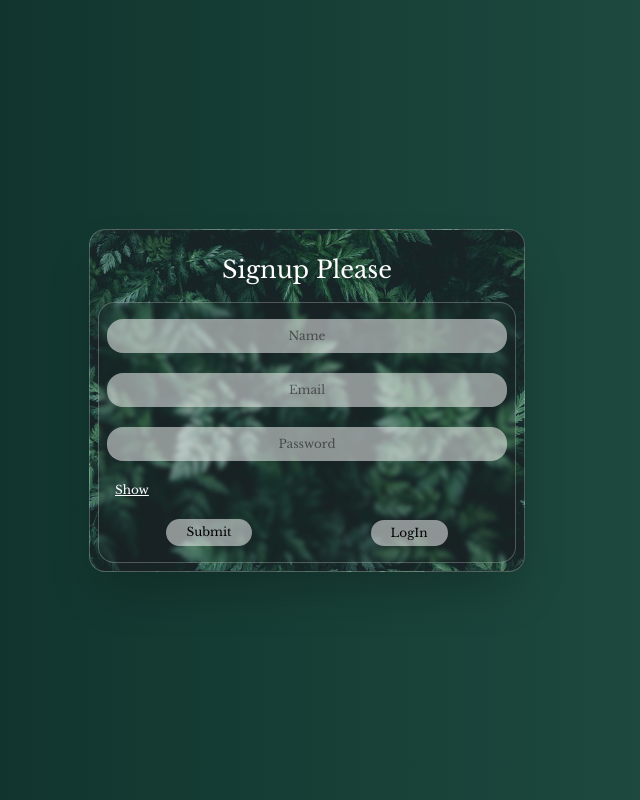
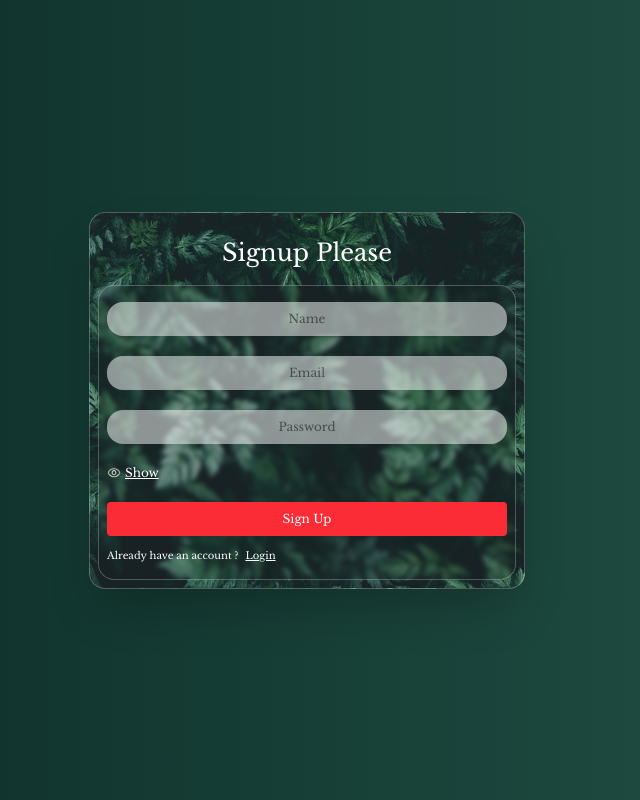
Before and after one commit to Kartikey-Singh-Gahlot/KeepNotes, a React (Vite) app in the folder frontend/: page /signup in a window 1280 px wide. Shown: the whole page, without its empty margins (333-973 px from the left). Built offline with nearby package versions, Linux system fonts and the light colour scheme; no server answers.

Commit message:
restyled credential forms

```diff
--- a/frontend/src/AuthPages/SignIn.jsx
+++ b/frontend/src/AuthPages/SignIn.jsx
@@ -6,7 +6,7 @@ import { baseURL } from "../tools";
 export default function SignIn(){
 
  let [formData, setFormData] = useState({email:"", password:""});
- let [passStat, setPassStat] = useState({type:"password", status:"Show"})
+ let [passStat, setPassStat] = useState({type:"password", status:"Show", src:"/eyeOpenIcon.png"})
  const navigate = useNavigate();
 
  function trgrChange(e){
@@ -43,12 +43,12 @@ export default function SignIn(){
   function trgrShowPass(){
     if(passStat.type=="password"){
       setPassStat((prev)=>{
-        return {...prev,type:"text",status:"Hide"};
+        return {...prev,type:"text",status:"Hide",src:"/eyeCloseIcon.png"};
       });
     }
     else{
       setPassStat((prev)=>{
-        return {...prev,type:"password",status:"Show"};
+        return {...prev,type:"password",status:"Show",src:"/eyeOpenIcon.png"};
       });
     }
   }
@@ -65,17 +65,23 @@ export default function SignIn(){
             <div className="bg-[#1e1f1e20] backdrop-blur-[4px] rounded-2xl border-[#f5f5f542] border-[1px]">
 
 
-                 <form className="flex flex-col justify-center gap-5  px-2 py-4" onSubmit={trgrSubmission}>
-                       <input  className=" hover:bg-[#0B2B26] hover:text-white rounded-2xl bg-[#f5f5f589]  text-[black] text-[12px] text-center py-2 px-2   min-[500px]:w-100 w-[70vw] box-border overflow-clip" name="email"    type="email"    onChange={trgrChange} value={formData.name} placeholder="Email"/>
-                       <input  className=" hover:bg-[#0B2B26] hover:text-white rounded-2xl bg-[#f5f5f589]  text-[black] text-[12px] text-center py-2 px-2   min-[500px]:w-100 w-[70vw] box-border overflow-clip" name="password" type={passStat.type} onChange={trgrChange} value={formData.password} placeholder="Password"/>
+                 <form className="flex flex-col justify-center gap-3 px-2 py-4" onSubmit={trgrSubmission}>
+                       <div className="w-full flex flex-col gap-5">
+                            <input  className=" hover:bg-[#0B2B26] hover:text-white rounded-2xl bg-[#f5f5f589]  text-[black] text-[12px] text-center py-2 px-2   min-[500px]:w-100 w-[70vw] box-border overflow-clip" name="email"    type="email"    onChange={trgrChange} value={formData.name} placeholder="Email"/>
+                            <input  className=" hover:bg-[#0B2B26] hover:text-white rounded-2xl bg-[#f5f5f589]  text-[black] text-[12px] text-center py-2 px-2   min-[500px]:w-100 w-[70vw] box-border overflow-clip" name="password" type={passStat.type} onChange={trgrChange} value={formData.password} placeholder="Password"/>
+                       </div>
 
-                       <h1 className="px-2 w-full underline text-[12px]" onClick={trgrShowPass}>{passStat.status}</h1>
-
-                       <div className="w-full flex justify-around">
-                           <button className="hover:bg-[#0B2B26] hover:text-white  px-5 py-1 rounded-2xl bg-[#f5f5f589]  text-[black] text-[12px]" type="submit">Submit</button>
-                           <Link to={"/signup"}>
-                               <button className="hover:bg-[#0B2B26] hover:text-white px-5 py-1 rounded-2xl bg-[#f5f5f589]  text-[black] text-[12px]" type="button">SignUp</button>
-                           </Link>
+                       <div className="w-full flex justify-left">
+                            <div className="flex justify-center gap-1 items-center cursor-pointer" onClick={trgrShowPass}>
+                                <img src={passStat.src} className="h-3.5"/>
+                                <h1 className="underline text-[10px] cursor-pointer" >{passStat.status}</h1>
+                            </div>
+                       </div>
+                       <div className="w-full flex flex-col gap-3">
+                           <button className="hover:bg-[white] hover:text-black   py-2 rounded-[4px] bg-red-500  text-white text-[12px] cursor-pointer" type="submit">Login</button>
+                           <h1 className="text-[10px] w-full text-left">
+                             Don't have an account ? <Link className="underline px-1" to={"/signup"}>Create One </Link>
+                           </h1>
                        </div>
                  </form>
              </div>
--- a/frontend/src/AuthPages/SignUp.jsx
+++ b/frontend/src/AuthPages/SignUp.jsx
@@ -6,7 +6,7 @@ export default function SignUp(){
 
  const navigate = useNavigate();
  let [formData, setFormData] = useState({name:"", email:"", password:""});
- let [passStat, setPassStat] = useState({type:"password", status:"Show"})
+ let [passStat, setPassStat] = useState({type:"password", status:"Show",src:"/eyeOpenIcon.png"})
 
  function trgrChange(e){
    e.preventDefault();
@@ -43,12 +43,12 @@ export default function SignUp(){
  function trgrShowPass(){
     if(passStat.type=="password"){
       setPassStat((prev)=>{
-        return {...prev,type:"text",status:"Hide"};
+        return {...prev,type:"text",status:"Hide",src:"/eyeCloseIcon.png"};
       });
     }
     else{
       setPassStat((prev)=>{
-        return {...prev,type:"password",status:"Show"};
+        return {...prev,type:"password",status:"Show",src:"/eyeOpenIcon.png"};
       });
     }
   }
@@ -63,17 +63,25 @@ export default function SignUp(){
           <div className="bg-[#1e1f1e20] backdrop-blur-[2px] rounded-2xl border-[#f5f5f542] border-[1px]">
 
                     <form  className="flex flex-col justify-center gap-5  px-2 py-4" onSubmit={trgrSubmission}>
-                        <input  className="hover:bg-[#0B2B26] hover:text-white rounded-2xl bg-[#f5f5f589]  text-[black] text-[12px] text-center py-2 px-2   min-[500px]:w-100 w-[70vw] box-border overflow-clip" name="name"     type="name"     value={formData.name} onChange={trgrChange} placeholder="Name"/>
-                        <input  className="hover:bg-[#0B2B26] hover:text-white rounded-2xl bg-[#f5f5f589]  text-[black] text-[12px] text-center py-2 px-2   min-[500px]:w-100 w-[70vw] box-border overflow-clip" name="email"    type="email"    value={formData.email} onChange={trgrChange} placeholder="Email"/>
-                        <input  className="hover:bg-[#0B2B26] hover:text-white rounded-2xl bg-[#f5f5f589]  text-[black] text-[12px] text-center py-2 px-2   min-[500px]:w-100 w-[70vw] box-border overflow-clip" name="password" type={passStat.type} onChange={trgrChange} value={formData.password} placeholder="Password"/>
+                        <div className="w-full flex flex-col gap-5">
+                              <input  className="hover:bg-[#0B2B26] hover:text-white rounded-2xl bg-[#f5f5f589]  text-[black] text-[12px] text-center py-2 px-2   min-[500px]:w-100 w-[70vw] box-border overflow-clip" name="name"     type="name"     value={formData.name} onChange={trgrChange} placeholder="Name"/>
+                              <input  className="hover:bg-[#0B2B26] hover:text-white rounded-2xl bg-[#f5f5f589]  text-[black] text-[12px] text-center py-2 px-2   min-[500px]:w-100 w-[70vw] box-border overflow-clip" name="email"    type="email"    value={formData.email} onChange={trgrChange} placeholder="Email"/>
+                              <input  className="hover:bg-[#0B2B26] hover:text-white rounded-2xl bg-[#f5f5f589]  text-[black] text-[12px] text-center py-2 px-2   min-[500px]:w-100 w-[70vw] box-border overflow-clip" name="password" type={passStat.type} onChange={trgrChange} value={formData.password} placeholder="Password"/>
+                        </div>
 
-                        <h1 className="px-2 w-full underline text-[12px]" onClick={trgrShowPass}>{passStat.status}</h1>
 
-                        <div className="w-full flex justify-around">
-                            <button className="hover:bg-[#0B2B26] hover:text-white  px-5 py-1 rounded-2xl bg-[#f5f5f589]  text-[black] text-[12px]" type="submit">Submit</button>
-                           <Link to={"/signin"}>
-                                <button className="hover:bg-[#0B2B26] hover:text-white  px-5 py-1 rounded-2xl bg-[#f5f5f589]  text-[black] text-[12px]" type="button"> LogIn</button>
-                             </Link>
+                        <div className="w-full flex justify-left">
+                            <div className="flex justify-center gap-1 items-center cursor-pointer" onClick={trgrShowPass}>
+                                <img src={passStat.src} className="h-3.5"/>
+                                <h1 className="underline text-[12px] cursor-pointer" >{passStat.status}</h1>
+                            </div>
+                        </div>
+
+                        <div className="w-full flex flex-col gap-3">
+                            <button className="hover:bg-[white] hover:text-black   py-2 rounded-[4px] bg-red-500  text-white text-[12px] cursor-pointer" type="submit">Sign Up</button>
+                            <h1 className="text-[10px] w-full text-left">
+                                  Already have an account ? <Link className="underline px-1" to={"/signin"}>Login</Link>
+                            </h1>
                         </div>
                     </form>
           </div>
--- a/frontend/src/output.css
+++ b/frontend/src/output.css
@@ -11,6 +11,7 @@
     --color-red-500: oklch(63.7% 0.237 25.331);
     --color-amber-50: oklch(98.7% 0.022 95.277);
     --color-amber-600: oklch(66.6% 0.179 58.318);
+    --color-amber-700: oklch(55.5% 0.163 48.998);
     --color-amber-950: oklch(27.9% 0.077 45.635);
     --color-black: #000;
     --color-white: #fff;
@@ -173,9 +174,6 @@
   }
 }
 @layer utilities {
-  .absolute {
-    position: absolute;
-  }
   .fixed {
     position: fixed;
   }
@@ -187,9 +185,6 @@
   }
   .top-0 {
     top: calc(var(--spacing) * 0);
-  }
-  .top-3 {
-    top: calc(var(--spacing) * 3);
   }
   .z-10 {
     z-index: 10;
@@ -223,6 +218,18 @@
   }
   .table {
     display: table;
+  }
+  .h-2 {
+    height: calc(var(--spacing) * 2);
+  }
+  .h-3 {
+    height: calc(var(--spacing) * 3);
+  }
+  .h-3\.5 {
+    height: calc(var(--spacing) * 3.5);
+  }
+  .h-4 {
+    height: calc(var(--spacing) * 4);
   }
   .h-5 {
     height: calc(var(--spacing) * 5);
@@ -290,6 +297,9 @@
   .rotate-40 {
     rotate: 40deg;
   }
+  .cursor-pointer {
+    cursor: pointer;
+  }
   .resize {
     resize: both;
   }
@@ -320,9 +330,6 @@
   .justify-end {
     justify-content: flex-end;
   }
-  .justify-evenly {
-    justify-content: space-evenly;
-  }
   .gap-1 {
     gap: calc(var(--spacing) * 1);
   }
@@ -349,6 +356,12 @@
   }
   .rounded-2xl {
     border-radius: var(--radius-2xl);
+  }
+  .rounded-\[2\] {
+    border-radius: 2;
+  }
+  .rounded-\[2px\] {
+    border-radius: 2px;
   }
   .rounded-\[4px\] {
     border-radius: 4px;
@@ -392,20 +405,23 @@
   .bg-\[\#1e1f1e20\] {
     background-color: #1e1f1e20;
   }
+  .bg-\[\#d01e1e89\] {
+    background-color: #d01e1e89;
+  }
   .bg-\[\#f5f5f556\] {
     background-color: #f5f5f556;
   }
   .bg-\[\#f5f5f589\] {
     background-color: #f5f5f589;
   }
-  .bg-amber-600 {
-    background-color: var(--color-amber-600);
-  }
-  .bg-amber-950 {
-    background-color: var(--color-amber-950);
+  .bg-amber-700 {
+    background-color: var(--color-amber-700);
   }
   .bg-red-400 {
     background-color: var(--color-red-400);
+  }
+  .bg-red-500 {
+    background-color: var(--color-red-500);
   }
   .bg-gradient-to-r {
     --tw-gradient-position: to right in oklab;
@@ -430,9 +446,6 @@
   }
   .bg-center {
     background-position: center;
-  }
-  .object-contain {
-    object-fit: contain;
   }
   .p-0 {
     padding: calc(var(--spacing) * 0);
@@ -519,9 +532,6 @@
   .text-\[black\] {
     color: black;
   }
-  .text-amber-50 {
-    color: var(--color-amber-50);
-  }
   .text-black {
     color: var(--color-black);
   }
@@ -586,6 +596,20 @@
     &:hover {
       @media (hover: hover) {
         background-color: #0B2B26;
+      }
+    }
+  }
+  .hover\:bg-\[white\] {
+    &:hover {
+      @media (hover: hover) {
+        background-color: white;
+      }
+    }
+  }
+  .hover\:text-black {
+    &:hover {
+      @media (hover: hover) {
+        color: var(--color-black);
       }
     }
   }
```
Also changed, not shown: frontend/public/eyeCloseIcon.png (added), frontend/public/eyeOpenIcon.png (added).
